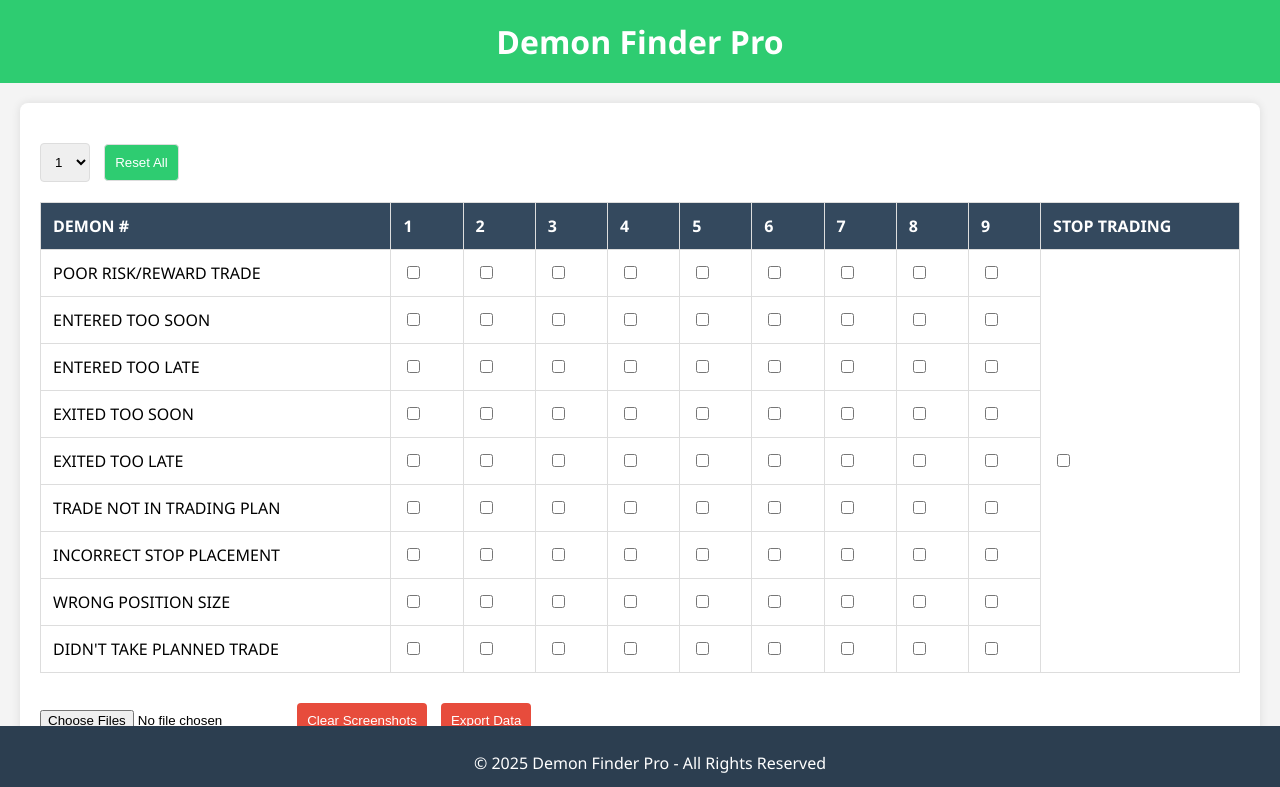
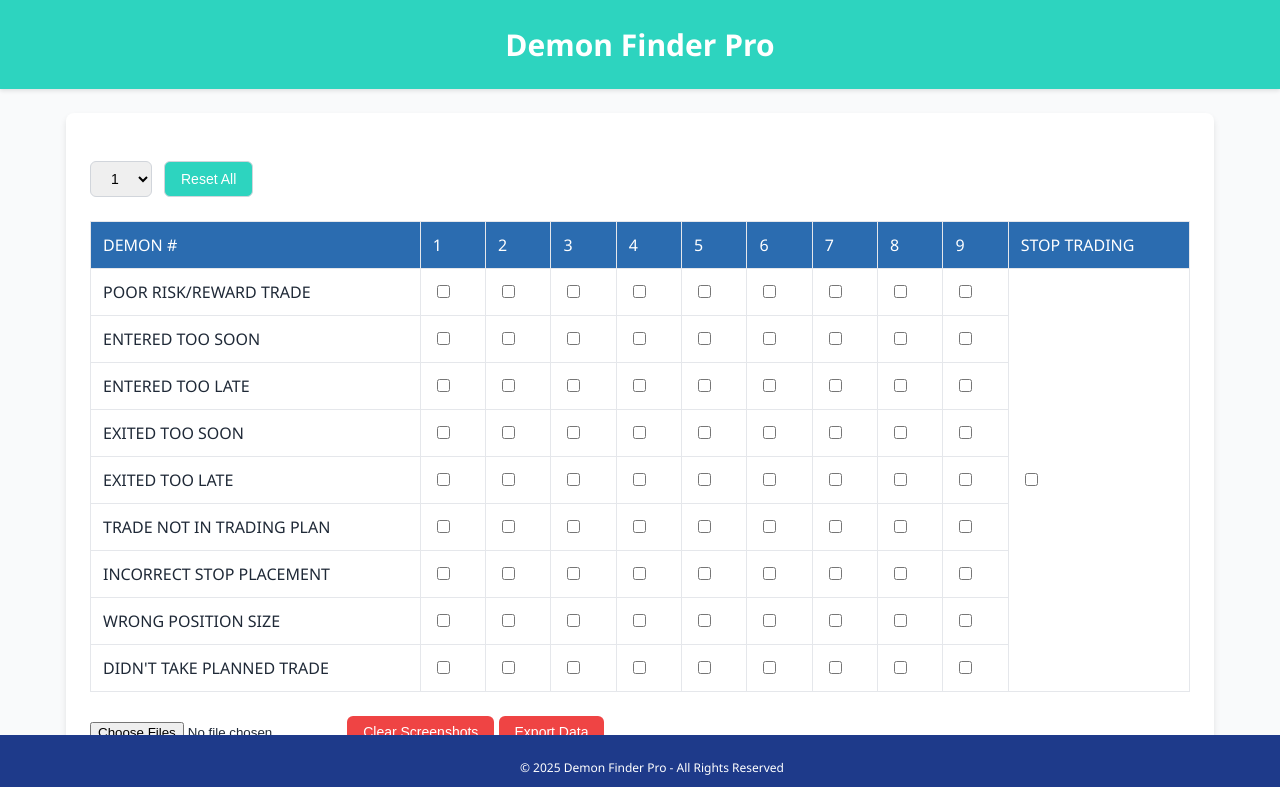
Before and after one commit to AROYALBASTARD/Demon-Finder, a plain HTML site: page index.html in a window 1280 px wide. Shown: the top 787 px of the page. Drawn offline with nearby package versions, Linux system fonts and the light colour scheme.

Commit message:
Update index.html

```diff
--- a/index.html
+++ b/index.html
@@ -5,29 +5,119 @@
     <meta name="viewport" content="width=device-width, initial-scale=1.0">
     <title>Demon Finder Pro</title>
     <style>
-        body { font-family: 'Segoe UI', Tahoma, Geneva, Verdana, sans-serif; margin: 0; padding: 0; background-color: #f4f4f4; }
-        .header { background-color: #2c3e50; color: white; padding: 20px; text-align: center; }
-        .header h1 { margin: 0; font-size: 2em; }
-        .container { max-width: 1200px; margin: 20px auto; padding: 20px; background: white; border-radius: 8px; box-shadow: 0 0 10px rgba(0,0,0,0.1); }
-        table { width: 100%; border-collapse: collapse; margin-top: 20px; }
-        th, td { border: 1px solid #ddd; padding: 12px; text-align: left; }
-        th { background-color: #34495e; color: white; }
-        .checkbox { margin-right: 10px; }
-        .controls { margin: 20px 0; }
-        select, button { padding: 10px; margin-right: 10px; border: 1px solid #ddd; border-radius: 4px; }
-        button { background-color: #2ecc71; color: white; cursor: pointer; }
-        button:hover { background-color: #27ae60; }
-        #stopMessage { color: #e74c3c; font-weight: bold; text-align: center; margin: 10px 0; display: none; }
-        #screenshotSection { margin-top: 20px; }
-        #screenshotSection input[type="file"] { margin-bottom: 10px; }
-        #screenshotSection img { max-width: 100%; height: auto; margin: 10px 0; border: 1px solid #ddd; }
-        #clearScreenshots, #exportData { margin-top: 10px; padding: 10px; background-color: #e74c3c; color: white; border: none; cursor: pointer; }
-        #clearScreenshots:hover, #exportData:hover { background-color: #c0392b; }
-        #summary { margin-top: 20px; padding: 10px; background-color: #ecf0f1; border-radius: 4px; }
-        .tooltip { position: relative; display: inline-block; }
-        .tooltip .tooltiptext { visibility: hidden; width: 120px; background-color: #333; color: #fff; text-align: center; border-radius: 6px; padding: 5px; position: absolute; z-index: 1; bottom: 125%; left: 50%; margin-left: -60px; opacity: 0; transition: opacity 0.3s; }
-        .tooltip:hover .tooltiptext { visibility: visible; opacity: 1; }
-        footer { text-align: center; padding: 10px; background-color: #2c3e50; color: white; position: fixed; bottom: 0; width: 100%; }
+        body {
+            font-family: 'Segoe UI', Arial, sans-serif;
+            margin: 0;
+            padding: 0;
+            background-color: #f9fafb;
+            color: #1f2937;
+        }
+        .header {
+            background-color: #1e3a8a;
+            color: white;
+            padding: 1.5rem;
+            text-align: center;
+            box-shadow: 0 2px 4px rgba(0, 0, 0, 0.1);
+        }
+        .header h1 {
+            margin: 0;
+            font-size: 1.875rem;
+            font-weight: 600;
+        }
+        .container {
+            max-width: 1100px;
+            margin: 1.5rem auto;
+            padding: 1.5rem;
+            background: white;
+            border-radius: 0.5rem;
+            box-shadow: 0 4px 6px rgba(0, 0, 0, 0.1);
+        }
+        table {
+            width: 100%;
+            border-collapse: collapse;
+            margin-top: 1.5rem;
+            background-color: #ffffff;
+        }
+        th, td {
+            border: 1px solid #e5e7eb;
+            padding: 0.75rem;
+            text-align: left;
+        }
+        th {
+            background-color: #2b6cb0;
+            color: white;
+            font-weight: 500;
+        }
+        .checkbox { margin-right: 0.5rem; }
+        .controls {
+            margin: 1.5rem 0;
+            display: flex;
+            gap: 0.75rem;
+            flex-wrap: wrap;
+        }
+        select, button {
+            padding: 0.5rem 1rem;
+            border: 1px solid #d1d5db;
+            border-radius: 0.375rem;
+            font-size: 0.875rem;
+        }
+        button {
+            background-color: #2dd4bf;
+            color: white;
+            cursor: pointer;
+            transition: background-color 0.2s;
+        }
+        button:hover {
+            background-color: #14b8a6;
+        }
+        #stopMessage {
+            color: #dc2626;
+            font-weight: 600;
+            text-align: center;
+            margin: 1rem 0;
+            display: none;
+        }
+        #screenshotSection {
+            margin-top: 1.5rem;
+        }
+        #screenshotSection input[type="file"] {
+            margin-bottom: 0.75rem;
+        }
+        #screenshotSection img {
+            max-width: 100%;
+            height: auto;
+            margin: 0.5rem 0;
+            border: 1px solid #e5e7eb;
+            border-radius: 0.25rem;
+        }
+        #clearScreenshots, #exportData {
+            background-color: #ef4444;
+            padding: 0.5rem 1rem;
+            border: none;
+            border-radius: 0.375rem;
+            cursor: pointer;
+            transition: background-color 0.2s;
+        }
+        #clearScreenshots:hover, #exportData:hover {
+            background-color: #dc2626;
+        }
+        #summary {
+            margin-top: 1.5rem;
+            padding: 1rem;
+            background-color: #f3f4f6;
+            border-radius: 0.375rem;
+            font-size: 0.875rem;
+        }
+        footer {
+            text-align: center;
+            padding: 0.75rem;
+            background-color: #1e3a8a;
+            color: white;
+            font-size: 0.75rem;
+            position: fixed;
+            bottom: 0;
+            width: 100%;
+        }
     </style>
 </head>
 <body>
@@ -118,6 +208,8 @@
         <p>© 2025 Demon Finder Pro - All Rights Reserved</p>
     </footer>
 
+    <script src="https://cdnjs.cloudflare.com/ajax/libs/html2canvas/1.4.1/html2canvas.min.js"></script>
+    <script src="https://cdnjs.cloudflare.com/ajax/libs/jspdf/2.5.1/jspdf.umd.min.js"></script>
     <script>
         document.addEventListener('DOMContentLoaded', loadState);
 
@@ -155,7 +247,7 @@
             const checkboxes = document.querySelectorAll('.checkbox');
             let count = 0;
             checkboxes.forEach(cb => { if (cb.checked) count++; });
-            document.querySelector('.header').style.backgroundColor = count > 5 ? '#e74c3c' : '#2ecc71';
+            document.querySelector('.header').style.backgroundColor = count > 5 ? '#dc2626' : '#2dd4bf';
         }
 
         function resetForm() {
@@ -163,7 +255,7 @@
                 document.querySelectorAll('.checkbox').forEach(cb => cb.checked = false);
                 localStorage.removeItem('demonFinderState');
                 document.getElementById('demonCount').value = '1';
-                document.querySelector('.header').style.backgroundColor = '#2ecc71';
+                document.querySelector('.header').style.backgroundColor = '#2dd4bf';
                 document.getElementById('stopMessage').style.display = 'none';
                 localStorage.removeItem('demonFinderScreenshots');
                 document.getElementById('screenshotContainer').innerHTML = '';
@@ -277,20 +369,17 @@
         }
 
         function exportData() {
-            const state = JSON.parse(localStorage.getItem('demonFinderState') || '{}');
-            const screenshots = JSON.parse(localStorage.getItem('demonFinderScreenshots') || '[]');
-            const data = {
-                timestamp: new Date().toISOString(),
-                checkboxes: state,
-                screenshots: screenshots
-            };
-            const dataStr = 'data:text/json;charset=utf-8,' + encodeURIComponent(JSON.stringify(data));
-            const downloadAnchorNode = document.createElement('a');
-            downloadAnchorNode.setAttribute('href', dataStr);
-            downloadAnchorNode.setAttribute('download', `demon_finder_data_${new Date().toISOString().split('T')[0]}.json`);
-            document.body.appendChild(downloadAnchorNode);
-            downloadAnchorNode.click();
-            document.body.removeChild(downloadAnchorNode);
+            const { jsPDF } = window.jspdf;
+            const doc = new jsPDF();
+            const element = document.getElementById('screenshotSection');
+            html2canvas(element).then(canvas => {
+                const imgData = canvas.toDataURL('image/png');
+                const imgProps = doc.getImageProperties(imgData);
+                const pdfWidth = doc.internal.pageSize.getWidth();
+                const pdfHeight = (imgProps.height * pdfWidth) / imgProps.width;
+                doc.addImage(imgData, 'PNG', 0, 0, pdfWidth, pdfHeight);
+                doc.save(`demon_finder_data_${new Date().toISOString().split('T')[0]}.pdf`);
+            });
         }
     </script>
 </body>
```
